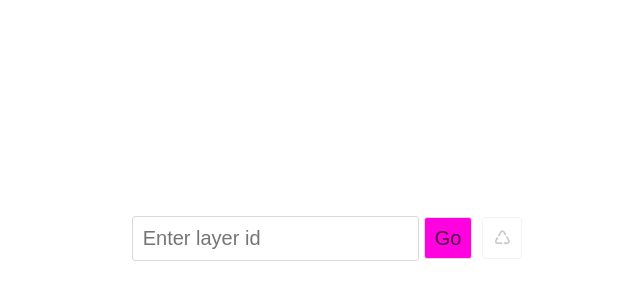
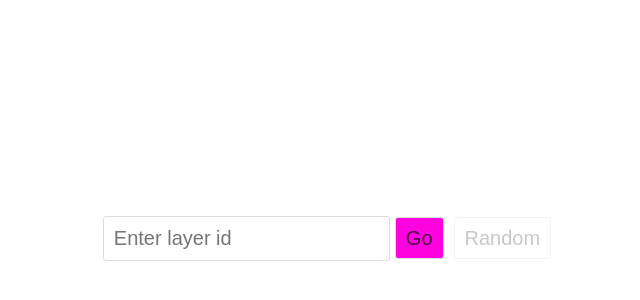
Before and after one commit to cpietsch/layerage, a Vue app: page /#/ in a window 1280 px wide. Shown: the part 162-462 px from the top of the page, without its empty margins (313-953 px from the left). Built offline with nearby package versions, Linux system fonts and the light colour scheme.

Commit message:
clear images on load

```diff
--- a/src/store.js
+++ b/src/store.js
@@ -30,6 +30,7 @@ export default new Vuex.Store({
     },
     loadImages: async function({ dispatch, commit, getters, state }) {
       console.log("loadImages")
+      images = []
       state.loaded.images = false
       const batchSize = 40
       const size = getters.siblingsFiltered.length
--- a/src/views/Home.vue
+++ b/src/views/Home.vue
@@ -10,7 +10,7 @@
           class="input"
         />
         <button type="submit" class="button">Go</button>
-        <button class="button lucky" @click="random">♺</button>
+        <button class="button lucky" @click="random">Random</button>
       </form>
 
       <!-- <img :src="image" v-if="image" class="image" /> -->
```
